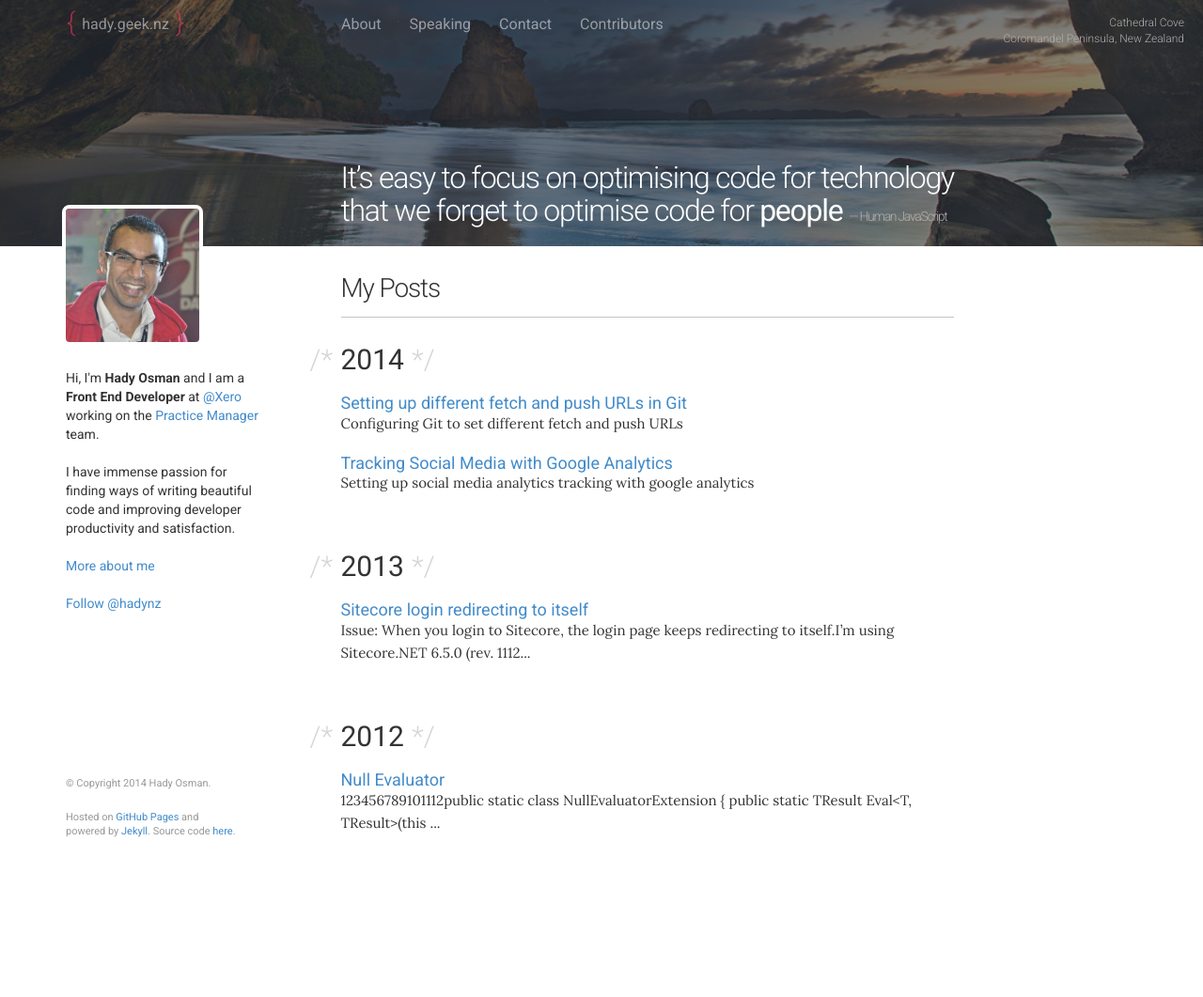
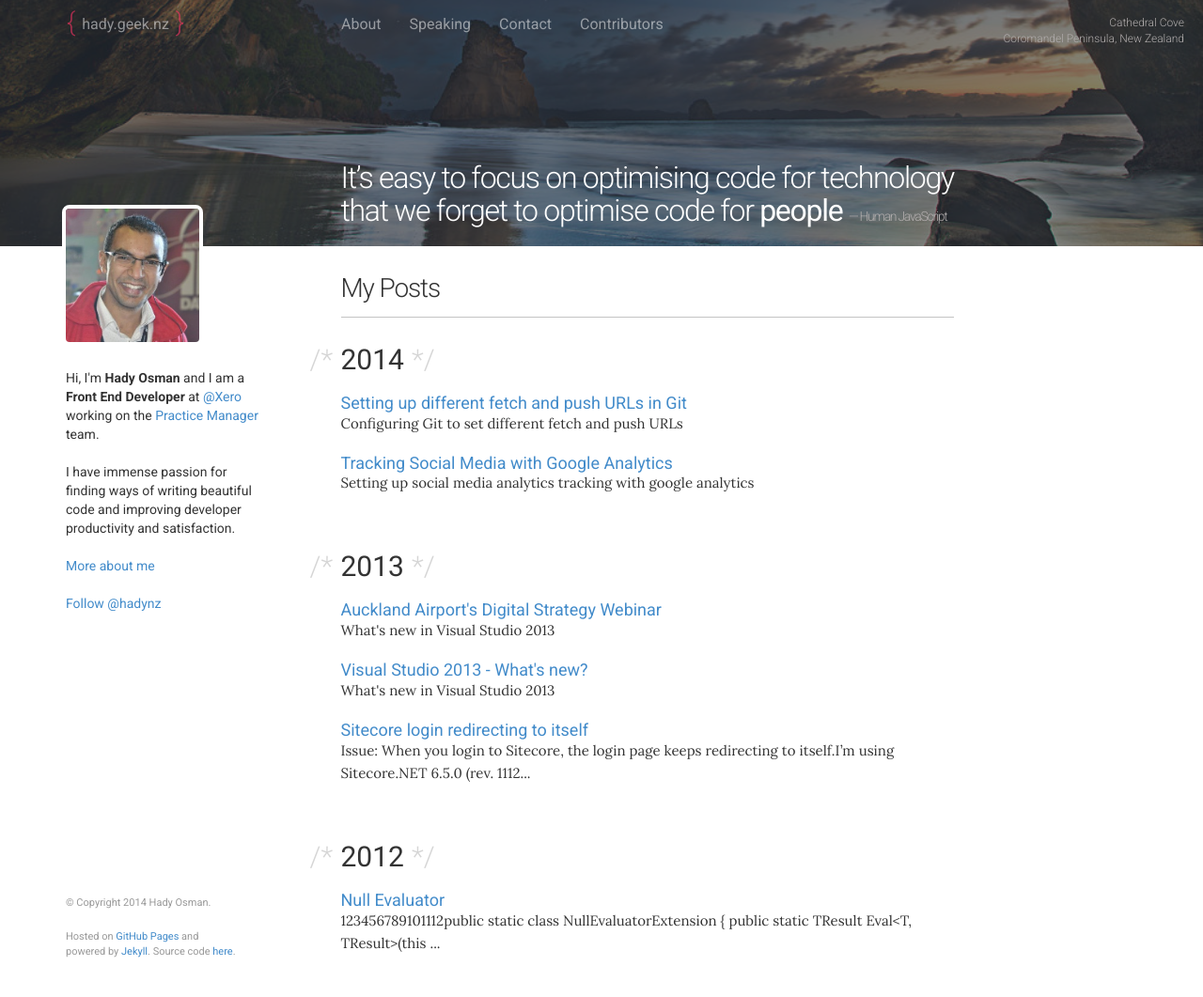
Before and after one commit to hadynz/hadynz.github.io, a Jekyll site: the page built from home.md, in a window 1280 px wide. Shown: the whole page at 94% size. Built offline with Jekyll 4.4.1, drawn with Linux system fonts in a browser that asks for light colours; comment, search, counter and statistics services are not loaded; before the commit the page ends 933 px from its top, so only the background shows below that.

Commit message:
Add speaking posts. Refactor of posts list into separate layout file

```diff
--- /dev/null
+++ b/_includes/posts_index.html
@@ -0,0 +1,32 @@
+<section class="page-posts">
+    {% for post in include.posts %}
+
+    {% unless post.next %}
+        <h2>{{ post.date | date: '%Y' }}</h2>
+    {% else %}
+        {% capture year %}{{ post.date | date: '%Y' }}{% endcapture %}
+        {% capture nyear %}{{ post.next.date | date: '%Y' }}{% endcapture %}
+        {% if year != nyear %}
+            <h2>{{ post.date | date: '%Y' }}</h2>
+        {% endif %}
+    {% endunless %}
+
+    <article class="page-posts--article">
+        {% if post.link %}
+        <h4 class="heading link-post">
+            <a class="title-link" href="{{ post.url }}" title="{{ post.title }}">{{ post.title }}</a>
+            <a href="{{ post.link }}" target="_blank" title="{{ post.title }}">
+                <i class="icon-link"></i>
+            </a>
+        </h4>
+        {% else %}
+        <h4 class="heading">
+            <a class="title-link" href="{{ post.url }}" title="{{ post.title }}">{{ post.title }}</a>
+        </h4>
+        <p class="excerpt">
+            {% if post.description %}{{ post.description }}{% else %}{{ post.content | strip_html | strip_newlines | truncate: 120 }}{% endif %}
+        </p>
+        {% endif %}
+    </article>
+    {% endfor %}
+</section>
--- a/_layouts/page-posts_index.html
+++ /dev/null
@@ -1,37 +0,0 @@
----
-layout: page
-type: home
----
-{{ content }}
-<section class="page-posts">
-{% for post in site.posts %}
-
-    {% unless post.next %}
-        <h2>{{ post.date | date: '%Y' }}</h2>
-    {% else %}
-        {% capture year %}{{ post.date | date: '%Y' }}{% endcapture %}
-        {% capture nyear %}{{ post.next.date | date: '%Y' }}{% endcapture %}
-        {% if year != nyear %}
-        <h2>{{ post.date | date: '%Y' }}</h2>
-        {% endif %}
-    {% endunless %}
-
-    <article class="page-posts--article">
-        {% if post.link %}
-            <h4 class="heading link-post">
-                <a class="title-link" href="{{ post.url }}" title="{{ post.title }}">{{ post.title }}</a>
-                <a href="{{ post.link }}" target="_blank" title="{{ post.title }}">
-                    <i class="icon-link"></i>
-                </a>
-            </h4>
-        {% else %}
-            <h4 class="heading">
-                <a class="title-link" href="{{ post.url }}" title="{{ post.title }}">{{ post.title }}</a>
-            </h4>
-            <p class="excerpt">
-                {% if post.description %}{{ post.description }}{% else %}{{ post.content | strip_html | strip_newlines | truncate: 120 }}{% endif %}
-            </p>
-        {% endif %}
-    </article>
-{% endfor %}
-</section>
--- /dev/null
+++ b/_posts/speaking/2013-12-03-whats-new-vs2013.md
@@ -0,0 +1,13 @@
+---
+layout: post
+title: Visual Studio 2013 - What's new?
+description: What's new in Visual Studio 2013
+keywords: "browser link, sass, less, visual studio, 2013"
+date: 2013-12-03
+categories: ['speaking']
+comments: true
+meta: true
+---
+Intro text...
+
+<script async class="speakerdeck-embed" data-id="c2dc2dc044fd0131812266ab85d4b2f5" data-ratio="1.77777777777778" src="//speakerdeck.com/assets/embed.js"></script>
--- /dev/null
+++ b/_posts/speaking/2013-12-11-auckland-airport-digital-strategy.md
@@ -0,0 +1,15 @@
+---
+layout: post
+title: Auckland Airport's Digital Strategy Webinar
+description: What's new in Visual Studio 2013
+keywords: "auckland airport, digital, disruption, sitecore, webinar, crm, integration"
+date: 2013-12-11
+categories: ['speaking']
+comments: true
+meta: true
+---
+<div class="video-wrapper">
+    <iframe width="560" height="315" src="//www.youtube.com/embed/IuYBsCIRjm4?start=1580" frameborder="0" allowfullscreen></iframe>
+</div>
+
+<script async class="speakerdeck-embed" data-id="a089aa4045010131bcfb2eca2fe91734" data-ratio="1.33333333333333" src="//speakerdeck.com/assets/embed.js"></script>
--- a/assets/css/fonts.css
+++ b/assets/css/fonts.css
@@ -25,7 +25,7 @@ h4, h5, h6 {
     font-weight: 400;
 }
 
-.post-title {
+.post-title, .page-title {
     letter-spacing: -0.04em;
     line-height: 1.1;
     margin-top: 0;
@@ -37,7 +37,7 @@ h4, h5, h6 {
     font-size: 24px;
 }
 
-.blog-content .post-title-is-page {
+.blog-content .post-title-is-page, .page-title {
     font-size: 28px;
     padding-bottom: 14px;
     border-bottom: 1px solid #C3C3C3;
--- a/home.md
+++ b/home.md
@@ -8,8 +8,7 @@ image:
   mask_style: 'opacity: 0.6;'
   credit: Cathedral Cove<br/>Coromandel Peninsula, New Zealand
 ---
-<div class="title">
-    <h1 itemprop="name" name="title" class="post-title post-title-is-page">
-        My Posts
-    </h1>
-</div>
+# My Posts
+{: .page-title}
+
+{% include posts_index.html posts=site.posts %}
```
Also changed, not shown: other parts of home.md (+1 -1 lines), _layouts/page-home.html (deleted, +0 -32 lines), blog.md (+2 -1 lines), speaking.md (+3 -8 lines).
